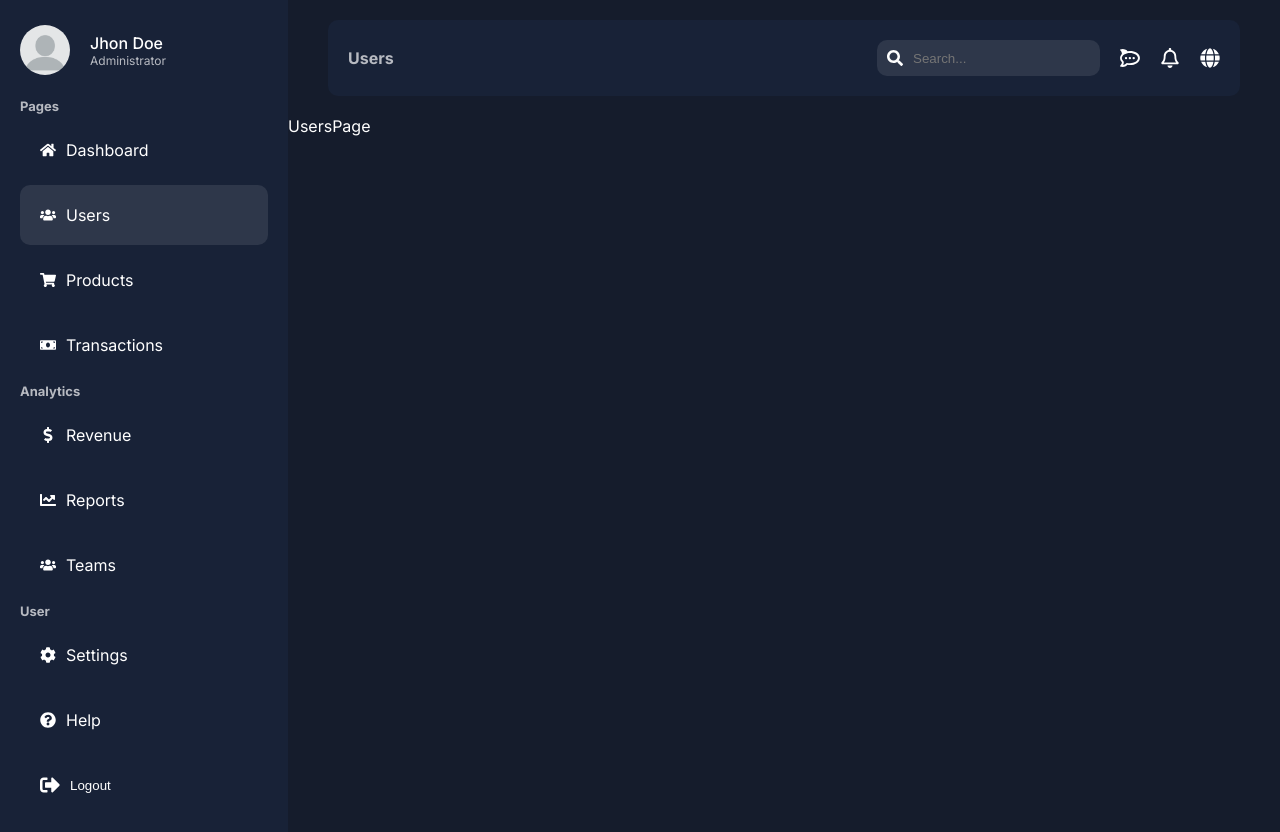
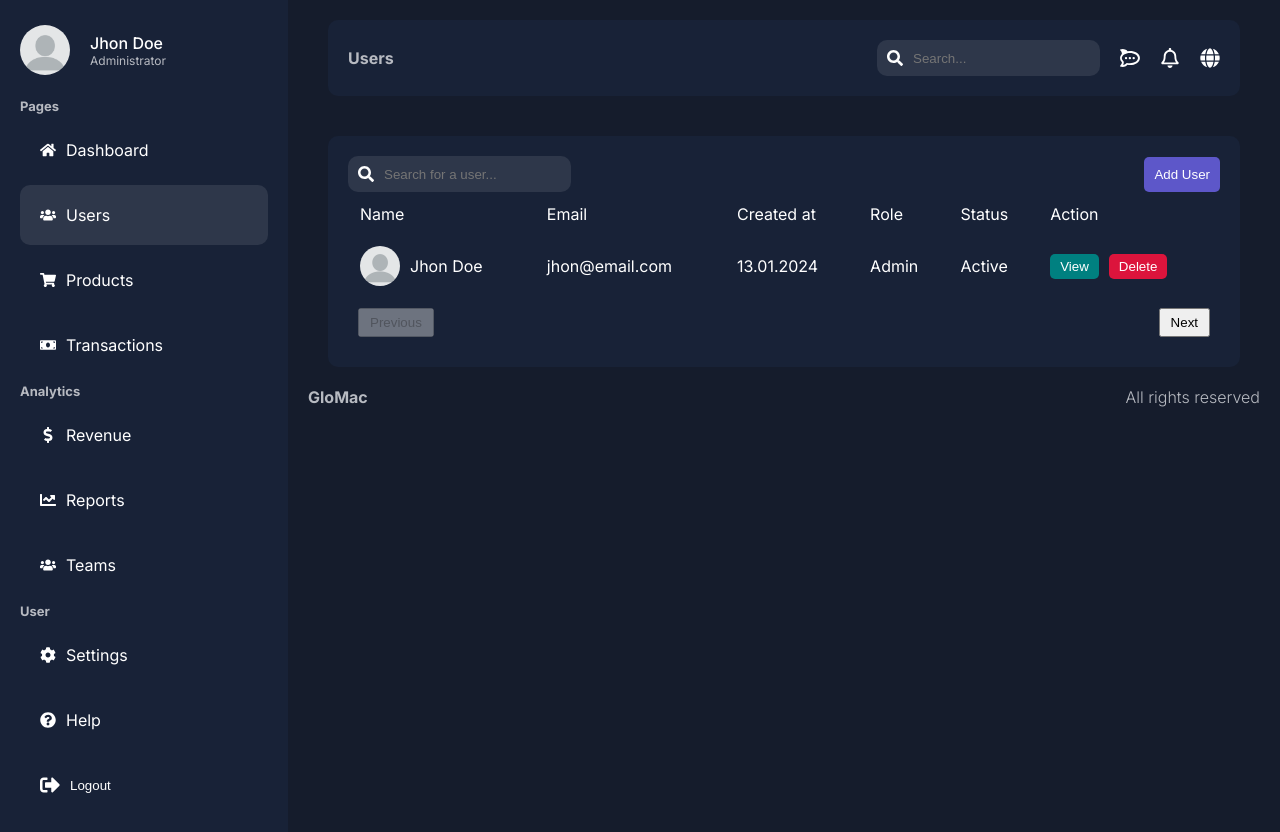
Before and after one commit to glowackimaciek/dashboard_next.js, a Next.js app: page /dashboard/users in a window 1280 px wide. Shown: the top 832 px of the page. Built offline with nearby package versions, Linux system fonts and the light colour scheme.

Commit message:
Add users page

```diff
--- a/app/dashboard/layout.jsx
+++ b/app/dashboard/layout.jsx
@@ -1,6 +1,7 @@
 import Sidebar from "@/app/ui/dashboard/sidebar/page"
 import Navbar from "@/app/ui/dashboard/navbar/page"
 import styles from "@/app/ui/dashboard/dashboard.module.css"
+import Footer from "@/app/ui/dashboard/footer/footer"
 
 const Layout = ({children}) => {
     return (
@@ -11,6 +12,7 @@ const Layout = ({children}) => {
             <div className={styles.content}>
                 <Navbar />
                 {children}
+                <Footer />
             </div>
         </div>
     )
--- a/app/dashboard/users/page.jsx
+++ b/app/dashboard/users/page.jsx
@@ -1,5 +1,68 @@
+import Search from "@/app/ui/dashboard/search/Serach"
+import styles from "@/app/ui/dashboard/users/users.module.css"
+import Link from "next/link"
+import Image from "next/image"
+import Pagination from "@/app/ui/dashboard/pagination/Pagination"
+
 const UsersPage = () => {
-    return <div>UsersPage</div>
+    return (
+        <div className={styles.main}>
+            <div className={styles.container}>
+                <div className={styles.top}>
+                    <Search placeholder="Search for a user..."/>
+                    <Link href="/dashboard/users/add">
+                        <button className={styles.addButton}>Add User</button>
+                    </Link>
+                </div>
+                <table className={styles.table}>
+                    <thead>
+                        <tr>
+                            <td>Name</td>
+                            <td>Email</td>
+                            <td>Created at</td>
+                            <td>Role</td>
+                            <td>Status</td>
+                            <td>Action</td>
+                        </tr>
+                    </thead>
+                    <tbody>
+                        <tr>
+                            <td>
+                                <div className={styles.user}>
+                                    <Image src="/image/noavatar.png" alt="" width={40} height={40} className={styles.userImage}/>
+                                    Jhon Doe
+                                </div>
+                            </td>
+                            <td>
+                                jhon@email.com
+                            </td>
+                            <td>
+                                13.01.2024
+                            </td>
+                            <td>
+                                Admin
+                            </td>
+                            <td>
+                                Active
+                            </td>
+                            <td>
+                                <div className={styles.buttons}>
+                                    <Link href="">
+                                        <button className={`${styles.button} ${styles.view}`}>View</button>
+                                    </Link>
+                                        <button className={`${styles.button} ${styles.delete}`}>Delete</button>
+                                </div>
+
+                            </td>
+                        </tr>
+                    </tbody>
+                </table>
+                <Pagination />
+            </div>
+        </div>
+
+    )
+
 }
 
 export default UsersPage
--- a/app/ui/dashboard/footer/footer.jsx
+++ b/app/ui/dashboard/footer/footer.jsx
@@ -4,7 +4,7 @@ const Footer = () => {
     return (
         <div className={styles.container}>
             <div className={styles.logo}>GloMac</div>
-            <div className={styles.text}>All rights </div>
+            <div className={styles.text}>All rights reserved</div>
         </div>
     )
 }
--- a/app/ui/dashboard/footer/footer.module.css
+++ b/app/ui/dashboard/footer/footer.module.css
@@ -1,3 +1,15 @@
 .container {
+    display: flex;
+    align-items: center;
+    justify-content: space-between;
+    margin: 20px;
+    color: var(--textSoft);
+}
 
+.logo {
+    font-weight: bold;
 }
+
+.text {
+    font-weight: 300;
+}
--- /dev/null
+++ b/app/ui/dashboard/pagination/Pagination.jsx
@@ -0,0 +1,12 @@
+import styles from "@/app/ui/dashboard/pagination/pagination.module.css"
+
+const Pagination = () => {
+    return (
+        <div className={styles.container}>
+            <button className={styles.button} disabled>Previous</button>
+            <button className={styles.button}>Next</button>
+        </div>
+    )
+}
+
+export default Pagination
--- /dev/null
+++ b/app/ui/dashboard/pagination/pagination.module.css
@@ -0,0 +1,14 @@
+.container {
+    padding: 10px;
+    display: flex;
+    justify-content: space-between;
+}
+
+.button {
+    padding: 5px 10px;
+    cursor: pointer;
+}
+
+.button:disabled {
+    cursor: not-allowed;
+}
--- a/app/ui/dashboard/rightbar/rightbar.module.css
+++ b/app/ui/dashboard/rightbar/rightbar.module.css
@@ -1,5 +1,5 @@
 .container {
-    position: fixed;
+    position: relative;
 }
 
 .item {
--- /dev/null
+++ b/app/ui/dashboard/search/Serach.jsx
@@ -0,0 +1,13 @@
+import styles from "@/app/ui/dashboard/search/search.module.css"
+import { FaSearch } from "react-icons/fa";
+
+const Search = ({placeholder}) => {
+    return (
+        <div className={styles.container}>
+            <FaSearch />
+            <input type="text" placeholder={placeholder} className={styles.input}/>
+        </div>
+    )
+}
+
+export default Search
--- /dev/null
+++ b/app/ui/dashboard/search/search.module.css
@@ -0,0 +1,18 @@
+.container {
+    display: flex;
+    align-items: center;
+    gap: 10px;
+    background-color: #2e374a;
+    padding: 10px;
+    border-radius: 10px;
+}
+
+.input {
+    background-color: inherit;
+    border: none;
+    color: var(--text);
+}
+
+.input:focus {
+    outline: none;
+}
--- /dev/null
+++ b/app/ui/dashboard/users/users.module.css
@@ -0,0 +1,79 @@
+.main {
+    display: flex;
+    background-color: var(--bg);
+    align-items: center;
+    justify-content: center;
+    padding: 0 40px;
+}
+
+.container {
+    background-color: var(--bgSoft);
+    padding: 20px;
+    border-radius: 10px;
+    margin-top: 20px;
+    width: 100%;
+}
+
+.top {
+    display: flex;
+    align-items: center;
+    justify-content: space-between;
+}
+
+.addButton {
+    padding: 10px;
+    color: var(--textSoft);
+    display: flex;
+    align-items: center;
+    gap: 10px;
+    background-color: #5d57c9;
+    color: white;
+    border: none;
+    border-radius: 5px;
+    cursor: pointer;
+    width: max-content;
+}
+
+.addButton:hover {
+    background-color: #918dcc;
+}
+
+.table {
+    width: 100%;
+}
+
+.table td {
+    padding: 10px;
+}
+
+.user {
+    display: flex;
+    align-items: center;
+    gap: 10px;
+}
+
+.userImage {
+    border-radius: 50%;
+    object-fit: cover;
+}
+
+.buttons {
+    display: flex;
+    gap: 10px;
+}
+
+.button {
+    padding: 5px 10px;
+    border-radius: 5px;
+    color: var(--text);
+    border: none;
+    cursor: pointer;
+}
+
+.view {
+    background-color: teal;
+}
+
+.delete {
+    background-color: crimson;
+}
```
